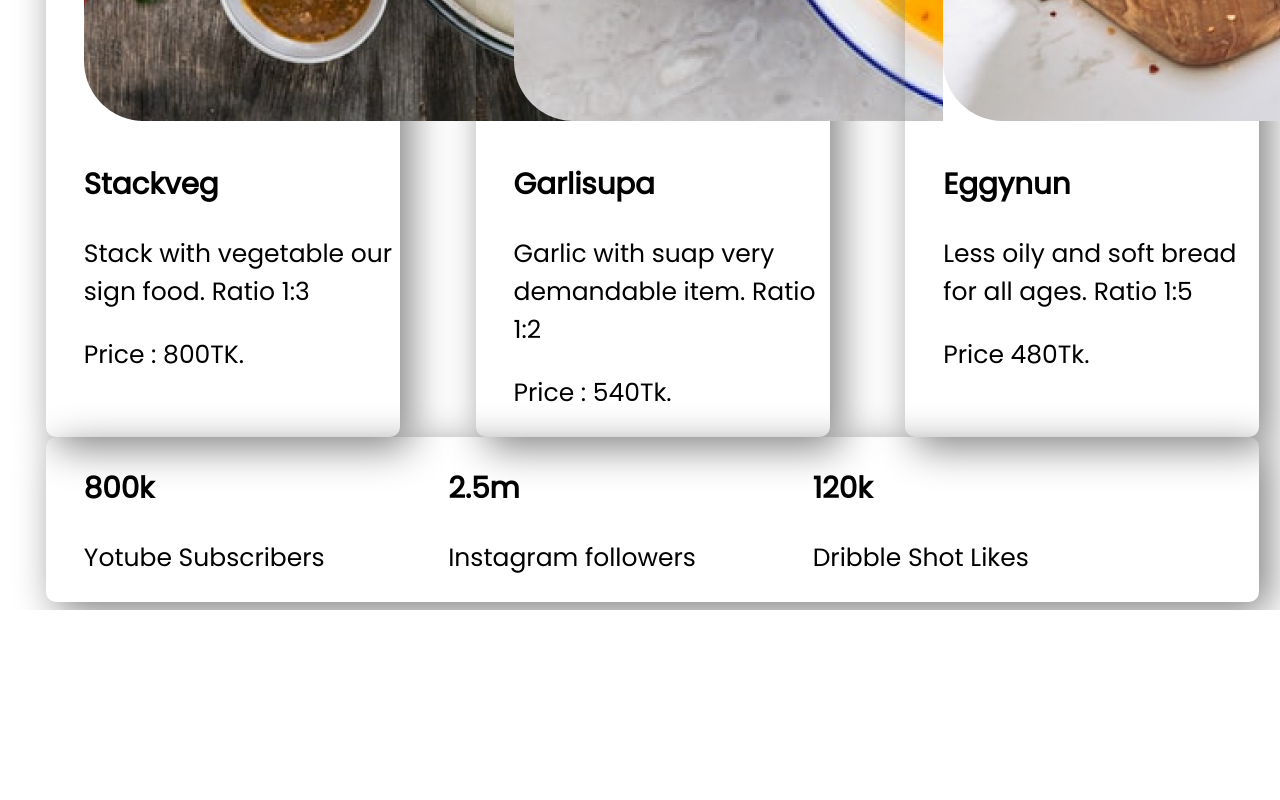
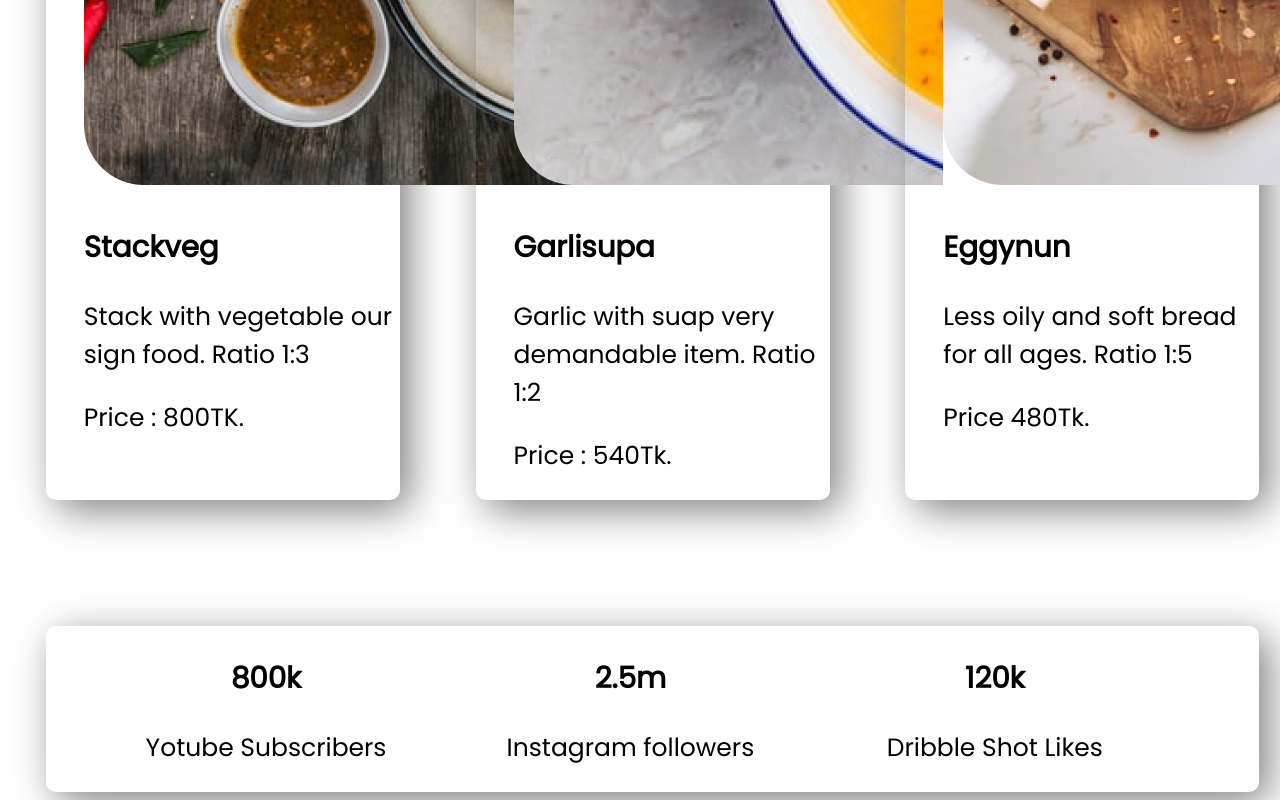
Before and after one commit to farhadhossainkhan/food-hub, a plain HTML site: page index.html in a window 1280 px wide. Shown: the part 3159-3959 px from the top of the page. Before the commit the page ends 3769 px from the top, so only its background shows below. Drawn offline with Linux system fonts and the light colour scheme.

Commit message:
about to done

```diff
--- a/style.css
+++ b/style.css
@@ -35,7 +35,7 @@ padding-right: 3%;
 }
 .recipie{
     display: flex;
-    margin-bottom: 10$;
+    margin-top: 10%;
 }
 .one-third{
     width: 25%;
@@ -51,6 +51,7 @@ padding-right: 3%;
 .last-section{
     display: flex;
     width: 93%;
+    margin-top: 10%;
     margin-left: 3%;
     margin-right: 3%;
     padding-left: 3%;
@@ -59,4 +60,5 @@ padding-right: 3%;
 }
 .social-site{
     width: 31%;
+    text-align: center;
 }
```
